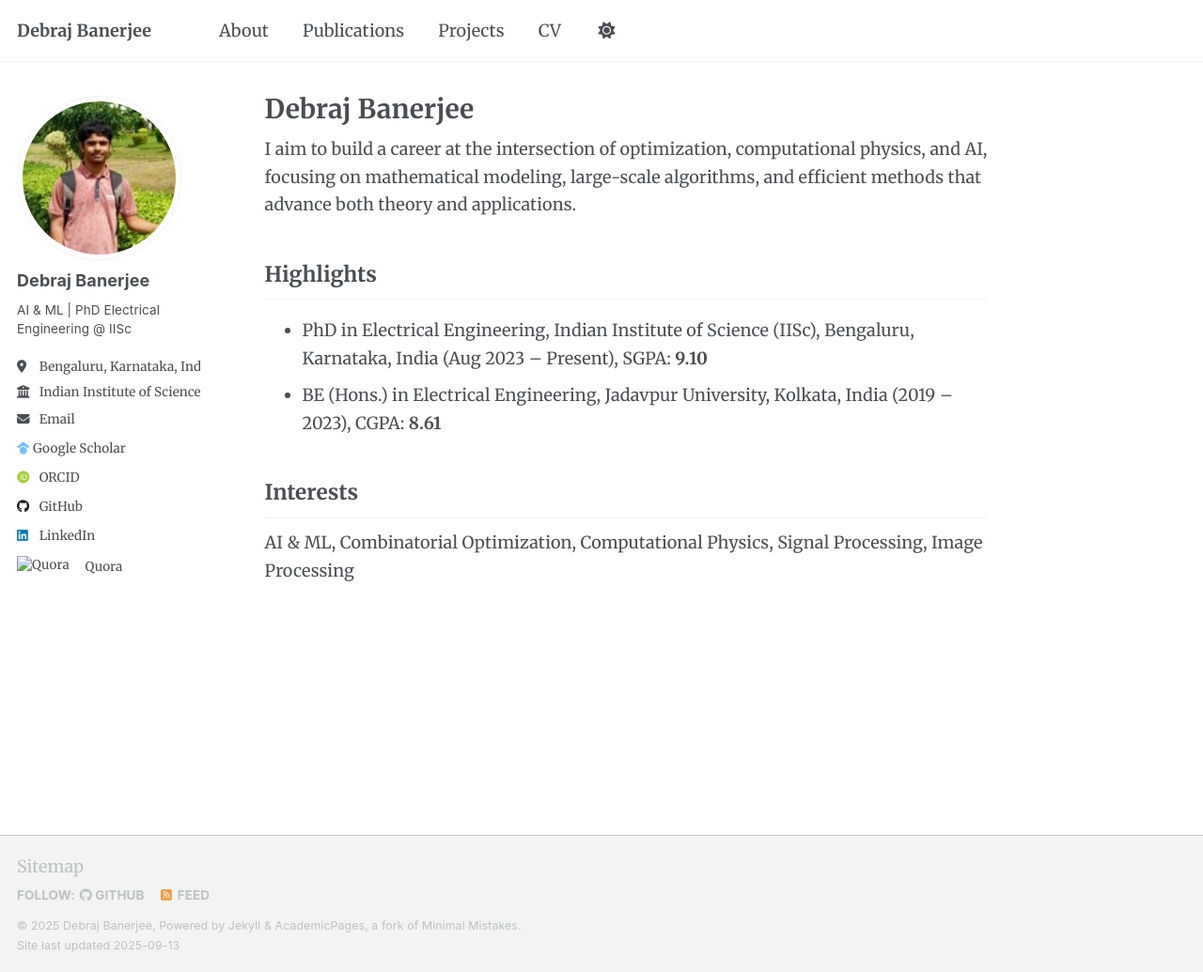
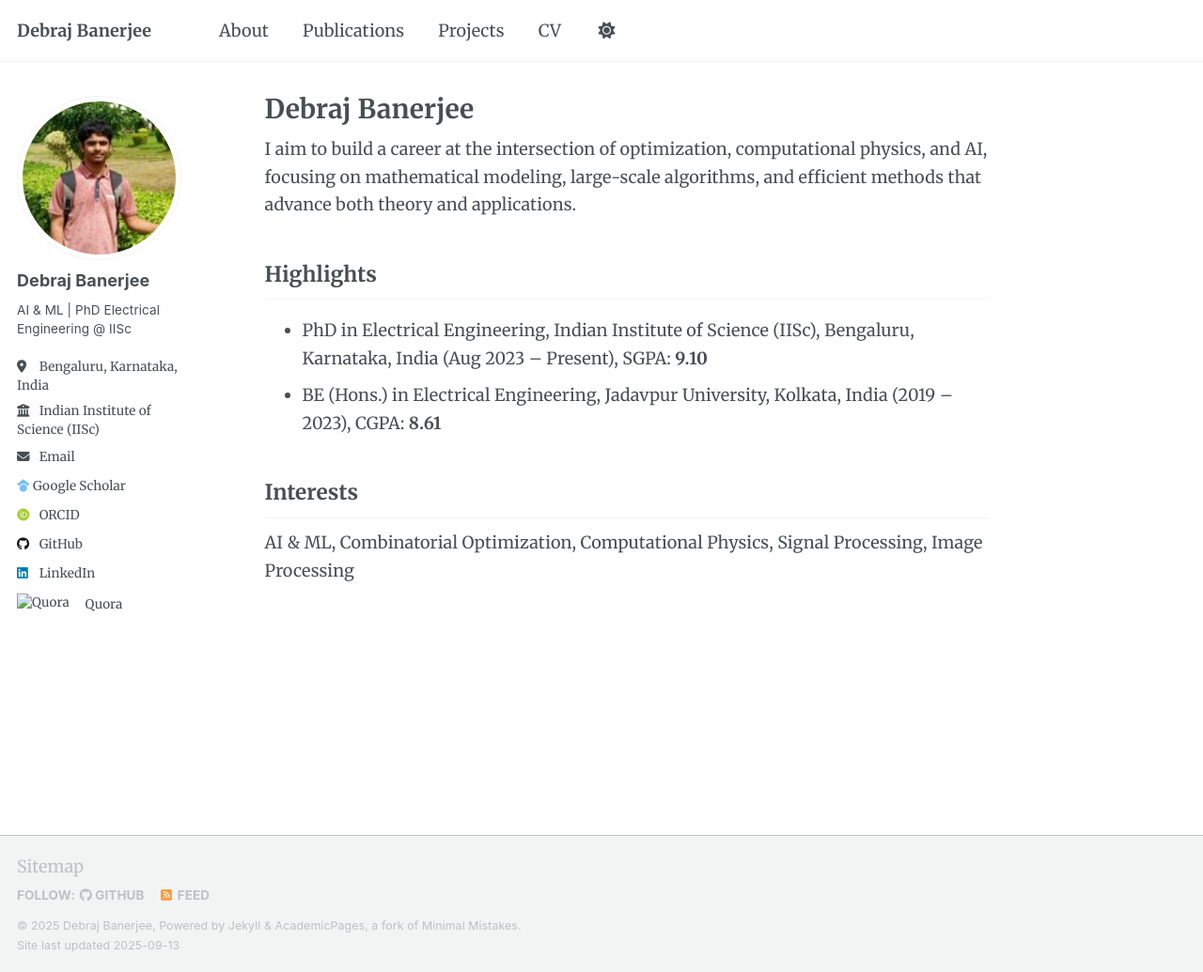
Before and after one commit to Phymath0Masics/debrajbanerjee.github.io, a Jekyll site: the page built from _pages/about.md, in a window 1280 px wide and 1035 px high. Shown: the whole window at 94% size. Built offline with Jekyll 4.4.1, drawn with Linux system fonts in a browser that asks for light colours; some web fonts are replaced; a script that is not in the unit is left out.

Commit message:
style(sidebar): prevent clipping by allowing wraps and widening sidebar on large screens

```diff
--- a/_sass/custom.scss
+++ b/_sass/custom.scss
@@ -32,3 +32,32 @@ h1, h2, h3, h4, h5, h6 {
   padding-left: 0;
   margin-left: 0;
 }
+
+/* Sidebar readability & overflow fixes */
+.sidebar {
+  /* Give a bit more room on larger screens */
+  @media screen and (min-width: 1024px) {
+    max-width: 320px !important; /* default was ~250px in theme */
+    padding-right: 8px; /* avoid clipping against edge */
+  }
+}
+
+/* Allow wrapping of long labels/links in the left sidebar */
+.sidebar .author__urls li,
+.sidebar .author__urls a {
+  white-space: normal;
+}
+
+/* Break long words/URLs if needed to prevent overflow */
+.sidebar .author__urls,
+.sidebar .author__content,
+.sidebar .author__urls a {
+  overflow-wrap: anywhere;
+  word-break: break-word;
+  hyphens: auto;
+}
+
+/* Improve line height in author content to prevent visual clipping */
+.sidebar .author__content {
+  line-height: 1.35;
+}
```
